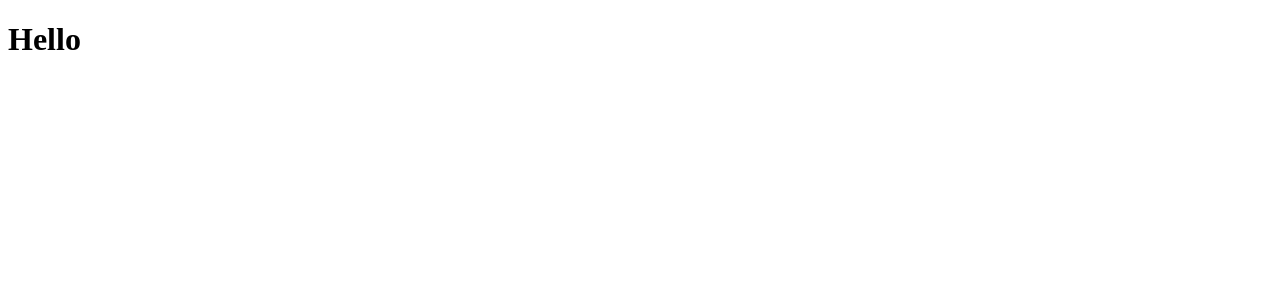
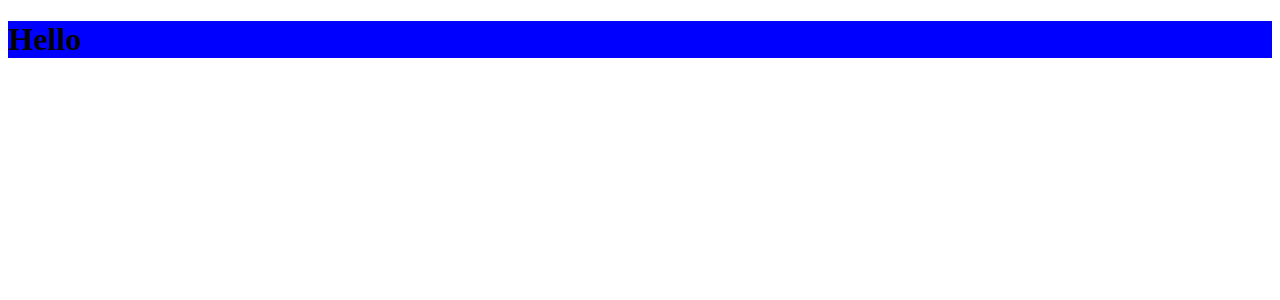
Before and after one commit to karthikpamidimarri/react-lifecycle-setup, a React (Create React App) app: page / in a window 1280 px wide. Shown: the top 300 px of the page. Built offline with nearby package versions, Linux system fonts and the light colour scheme.

Commit message:
A simple example for HOC

```diff
--- a/src/App.js
+++ b/src/App.js
@@ -7,4 +7,23 @@ class App extends Component {
   }
 }
 
+function myTestWrapper(WrappedComponent) {
+
+  return class extends Component{
+    render() {
+      console.log(this.props)
+      return (
+          <div
+            style={{backgroundColor: "blue"}}
+          >
+            <WrappedComponent/>
+          </div>
+      )
+    }
+  }
+}
+
+App = myTestWrapper(App)
+
+
 export default App
```
